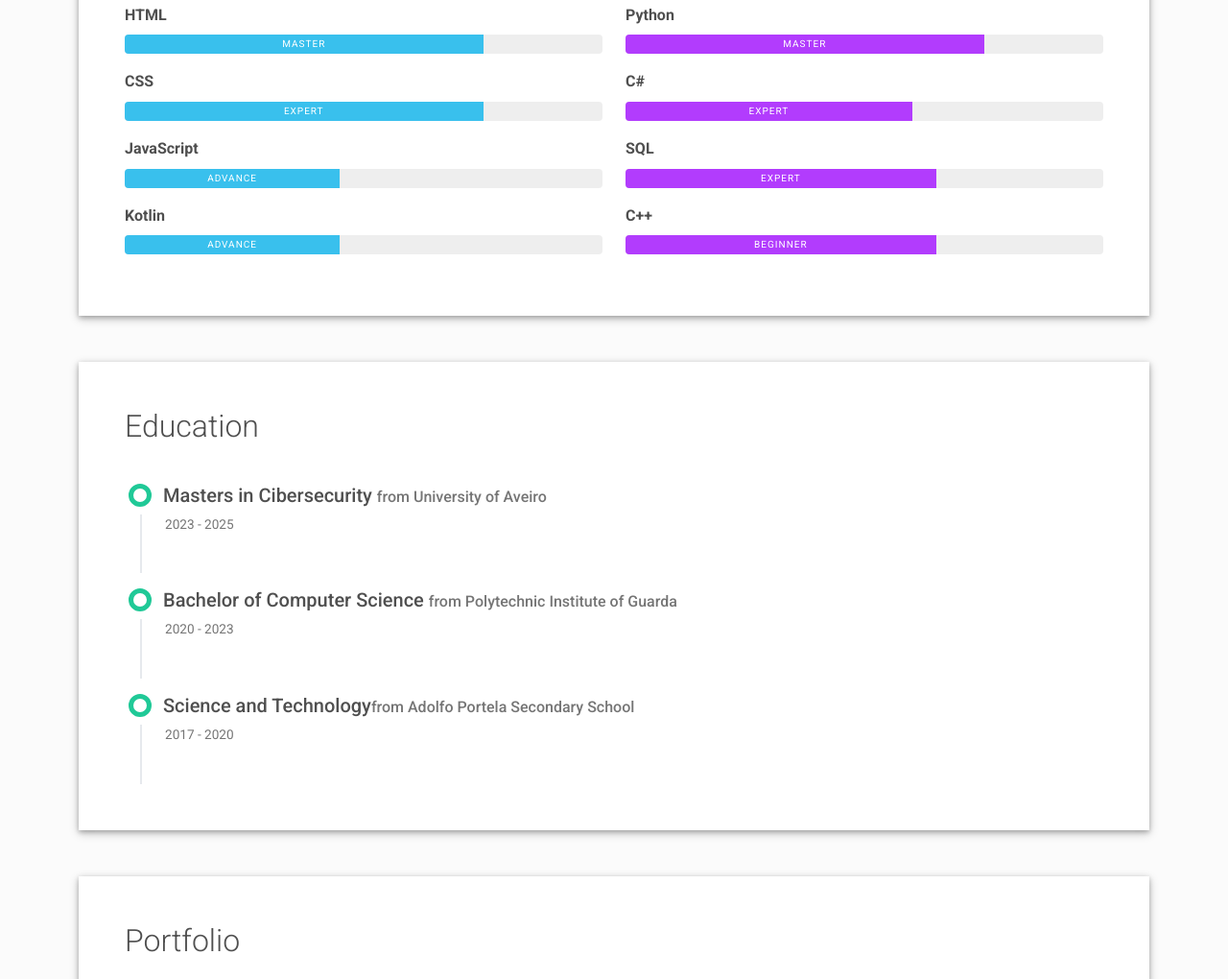
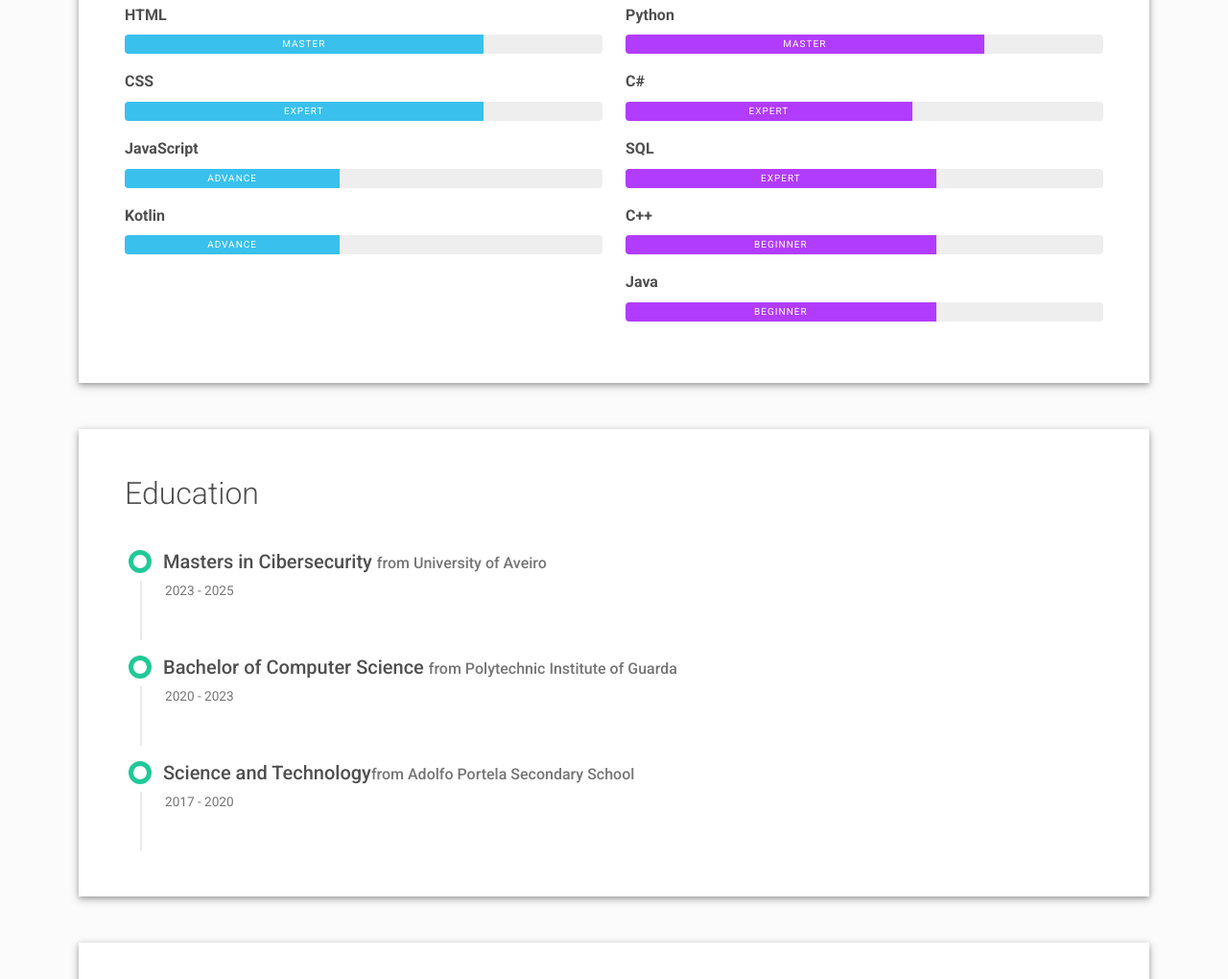
Before and after one commit to V1dal9/Vidal.github.io, a plain HTML site: page index.html in a window 1280 px wide. Shown: the part 1118-2138 px from the top of the page at 96% size. Drawn offline with Linux system fonts and the light colour scheme.

Commit message:
Update index.html

```diff
--- a/index.html
+++ b/index.html
@@ -164,6 +164,11 @@
               <div class="progress-bar bg-secondary" role="progressbar" data-aos="zoom-in-right" data-aos-delay="600" data-aos-anchor=".skills-section" style="width: 65%" aria-valuenow="75" aria-valuemin="0" aria-valuemax="100">Beginner</div>
             </div>
           </div>
+          <div class="mb-3"><span class="fw-bolder">Java</span>
+            <div class="progress my-2 rounded" style="height: 20px">
+              <div class="progress-bar bg-secondary" role="progressbar" data-aos="zoom-in-right" data-aos-delay="600" data-aos-anchor=".skills-section" style="width: 65%" aria-valuenow="75" aria-valuemin="0" aria-valuemax="100">Beginner</div>
+            </div>
+          </div>
         </div>
       </div>
     </div>
```
